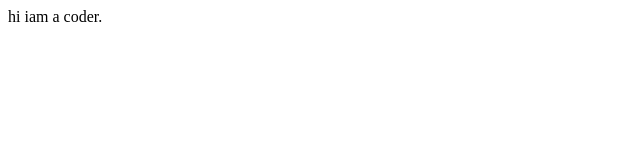
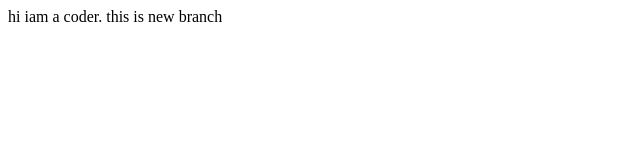
Before and after one commit to adarshpathak98/localrepo, a plain HTML site: page index.html in a window 1280 px wide. Shown: the whole page, without its empty margins (0-640 px from the left). Drawn offline with Linux system fonts and the light colour scheme.

Commit message:
new branch created

```diff
--- a/index.html
+++ b/index.html
@@ -1 +1,2 @@
 <pr>hi iam a coder.</pr>
+<pr>this is new branch</pr>
```
